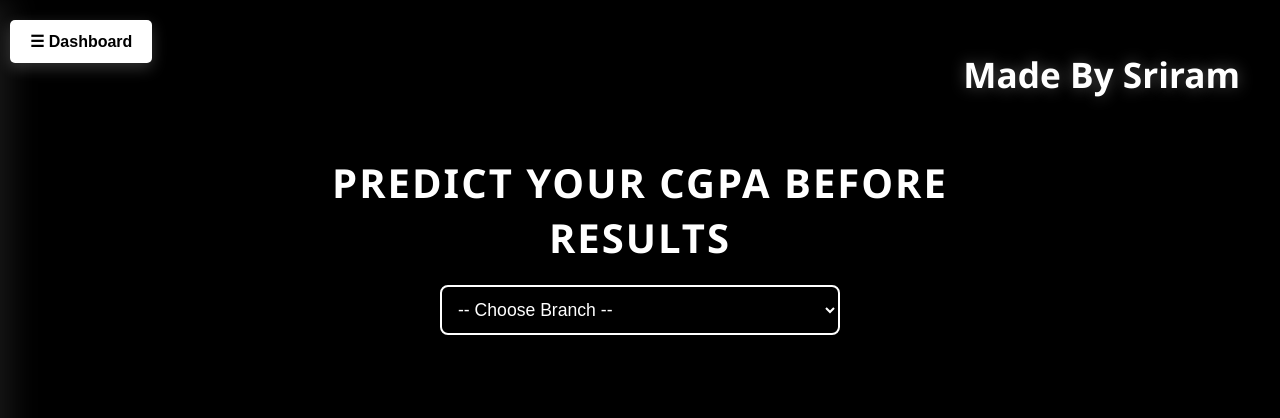
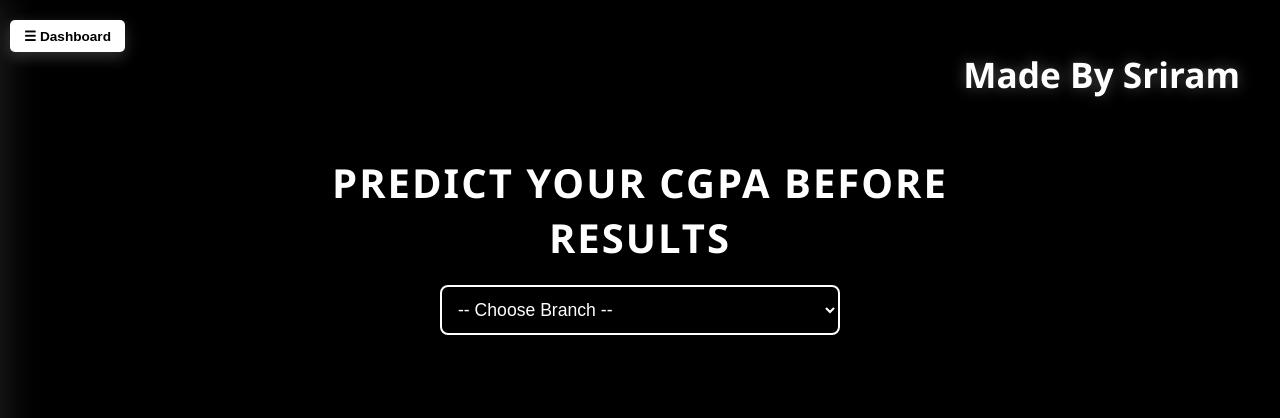
Before and after one commit to sriram-commits/cgpa-calc, a plain HTML site: page index.html in a window 1280 px wide. Drawn offline with Linux system fonts and the light colour scheme.

Commit message:
Add files via upload

```diff
--- a/index.html
+++ b/index.html
@@ -15,12 +15,6 @@
             to { opacity: 1; transform: translateY(0) scale(1); }
         }
 
-        @keyframes float {
-            0% { transform: translateY(0px); }
-            50% { transform: translateY(-10px); }
-            100% { transform: translateY(0px); }
-        }
-
         body, html {
             margin: 0; padding: 0;
             background-color: #000000;
@@ -31,7 +25,7 @@
             scroll-behavior: smooth;
         }
 
-        /* 3D FLOATING CREDIT */
+        /* HEADER - Moved slightly down as requested */
         .top-credit {
             text-align: right; padding: 50px 40px 10px 0; width: 100%;
             box-sizing: border-box;
@@ -41,7 +35,6 @@
             text-shadow: 0 0 15px rgba(255,255,255,0.3);
         }
 
-        /* 3D DASHBOARD */
         .dashboard {
             position: fixed; left: -300px; top: 0; width: 300px; height: 100%;
             background: rgba(0, 0, 0, 0.95); border-right: 2px solid #ffffff;
@@ -52,13 +45,14 @@
         }
         .dashboard.open { transform: translateX(300px); }
 
+        /* MODIFIED SMALLER DASHBOARD TOGGLE */
         .dash-toggle {
             position: fixed; left: 10px; top: 20px; background: #ffffff; color: #000000;
-            border: none; padding: 12px 20px; font-weight: bold; cursor: pointer;
-            z-index: 3001; border-radius: 5px; font-size: 1rem;
+            border: none; padding: 8px 14px; font-weight: bold; cursor: pointer;
+            z-index: 3001; border-radius: 5px; font-size: 0.85rem;
             transition: 0.3s; box-shadow: 0 5px 15px rgba(255,255,255,0.2);
         }
-        .dash-toggle:hover { transform: scale(1.1); box-shadow: 0 0 20px #ffffff; }
+        .dash-toggle:hover { transform: scale(1.05); box-shadow: 0 0 15px #ffffff; }
 
         .saved-item {
             border: 1px solid rgba(255,255,255,0.3); padding: 15px; margin-bottom: 15px;
@@ -287,7 +281,6 @@
         resultDiv.innerHTML = `Predicted CGPA: ${currentGPA.toFixed(2)}`;
         resultDiv.style.display = "block"; saveBtn.style.display = "block";
 
-        // TARGET CALCULATOR INTEGRATION
         targetList.innerHTML = "";
         [9.5, 9, 8.5, 8, 7.5].forEach(t => {
             let req = (t * 2) - currentGPA;
@@ -330,7 +323,6 @@
                 setTimeout(() => {
                     let inputs = document.querySelectorAll('.mark-input');
                     item.marks.forEach((val, i) => { if(inputs[i]) inputs[i].value = val; });
-                    // Trigger calculation to update UI and targets
                     document.getElementById('calculate-btn').click();
                 }, 10); dashboard.classList.remove('open');
             };
```
